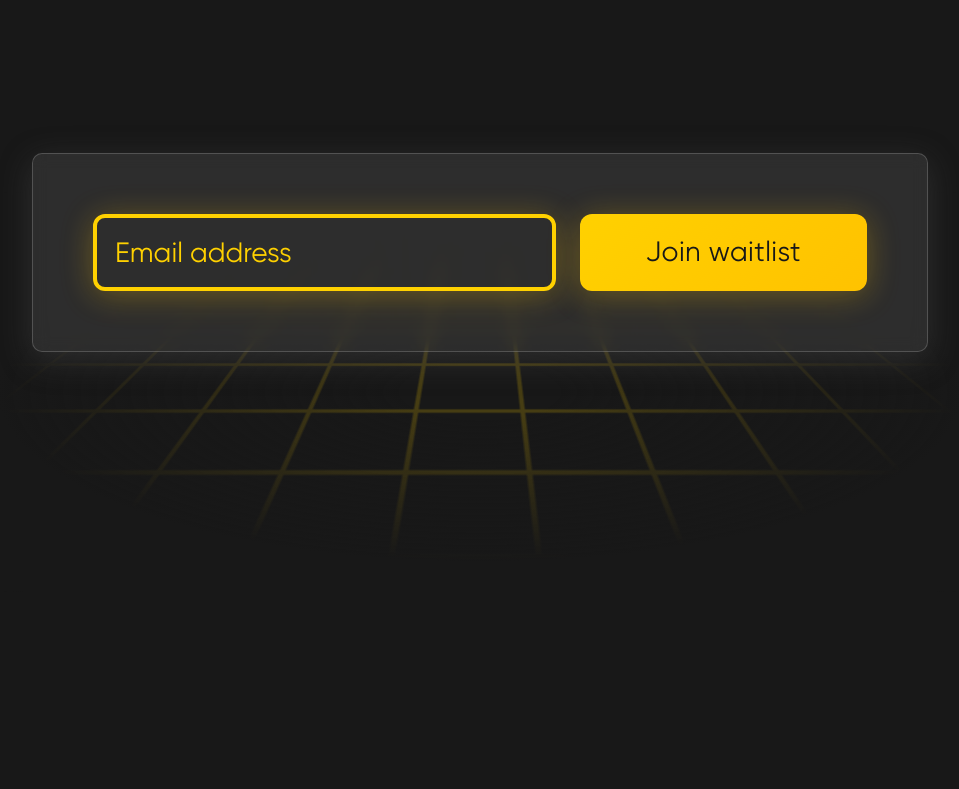
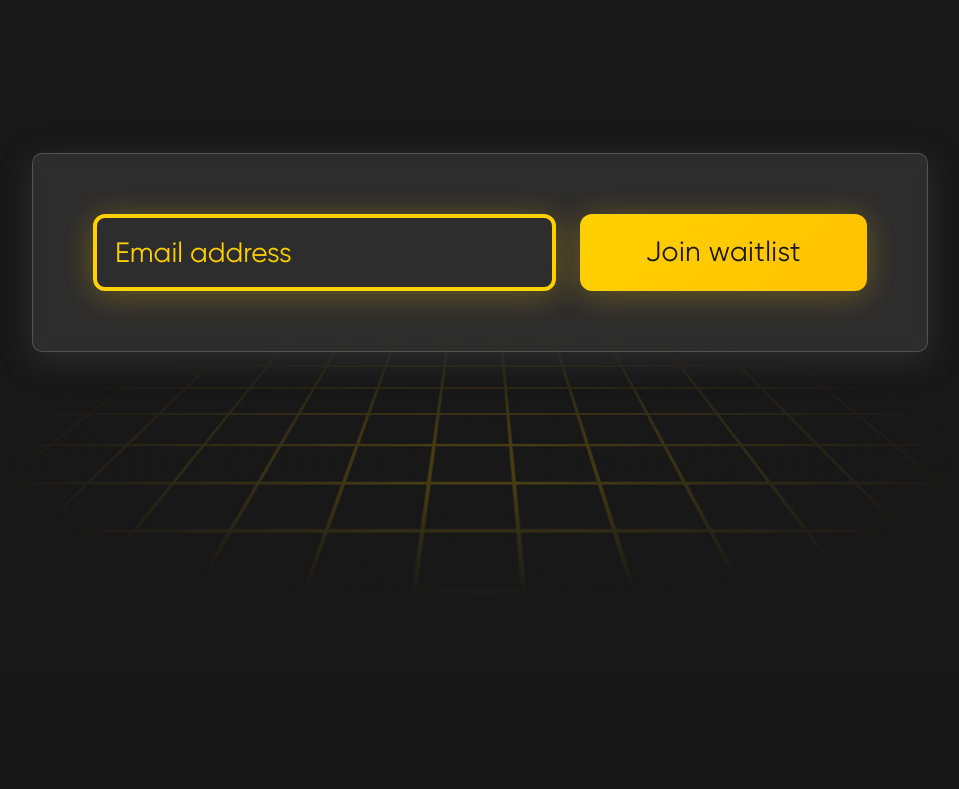
Before and after one commit to ilyasseisov/js-system, a website built with Vite: page index.html in a window 1280 px wide. Shown: the part 780-1569 px from the top of the page, without its empty margins (160-1119 px from the left). Built offline with nearby package versions, Linux system fonts and the light colour scheme; some packages are replaced by stand-ins of ours; animation ran at ten frames a second; files whose address does not match are found by name; what mouse-follower would draw is missing.

Commit message:
small ehnancements

```diff
--- a/index.html
+++ b/index.html
@@ -59,7 +59,7 @@
     </section>
     <!-- END hero -->
     <!-- waitlist -->
-    <section id="waitlist" class="mb-xs-20px mb-md-40px">
+    <section id="waitlist">
       <div class="grid-xxl">
         <div class="row center-xs middle-xs">
           <div
--- a/scss/components/_grid-animation.scss
+++ b/scss/components/_grid-animation.scss
@@ -4,17 +4,31 @@ $grid-height: 400px;
 
 .container {
   width: 100%;
-  transform: translateY(-160px);
   position: relative;
   z-index: -2;
+  transform: translateY(0px);
+  //
+  @media (min-width: $sm) {
+    transform: translateY(-20px);
+  }
+  @media (min-width: $md) {
+    transform: translateY(-48px);
+  }
 }
 
 .grid {
   width: 100%;
-  height: $grid-height;
   overflow: hidden;
   perspective: ($grid-height * 0.9);
   border-radius: 10%;
+  height: $grid-height * 0.4;
+  //
+  @media (min-width: $sm) {
+    height: $grid-height * 0.6;
+  }
+  @media (min-width: $md) {
+    height: $grid-height * 0.8;
+  }
 }
 
 .grid-fade {
```
Also changed, not shown: css/style.css.
